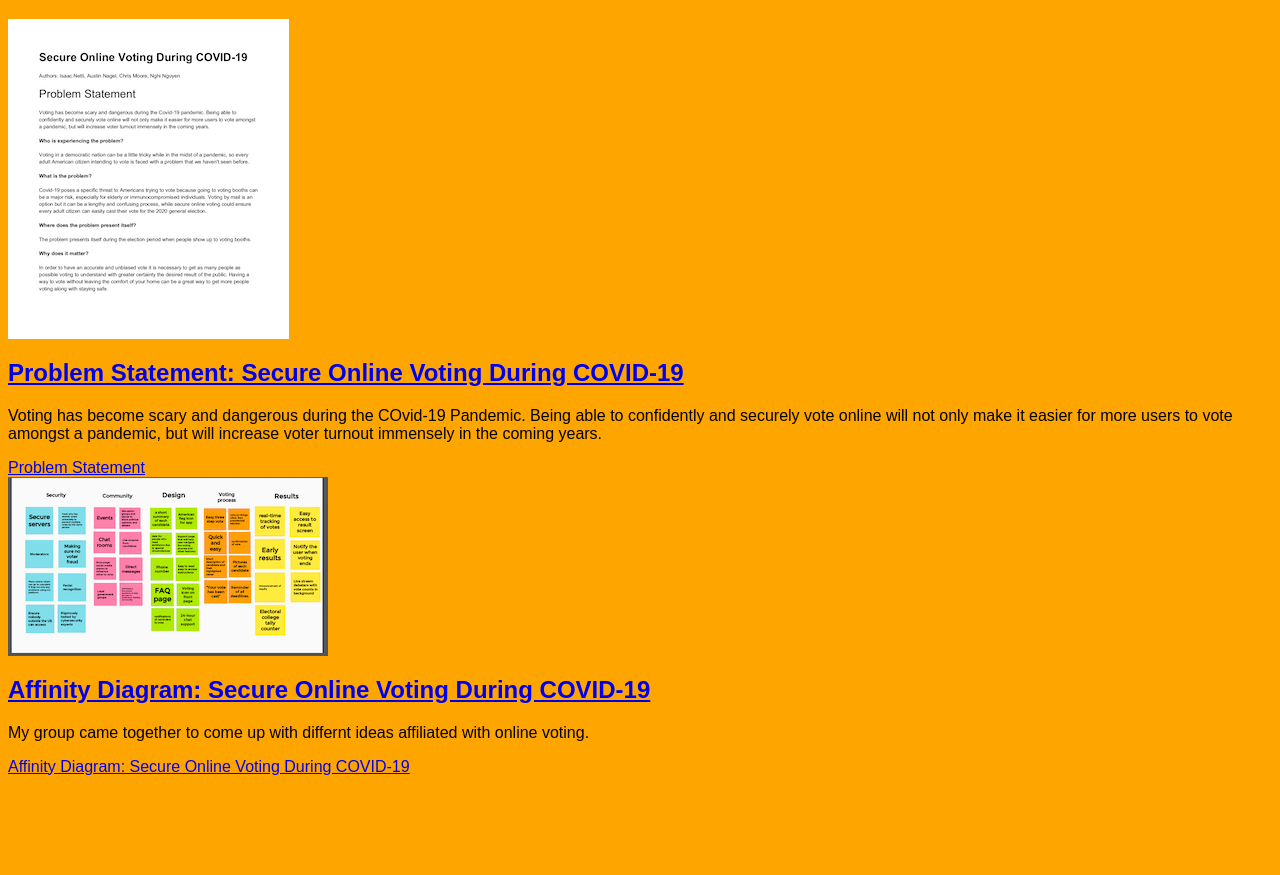
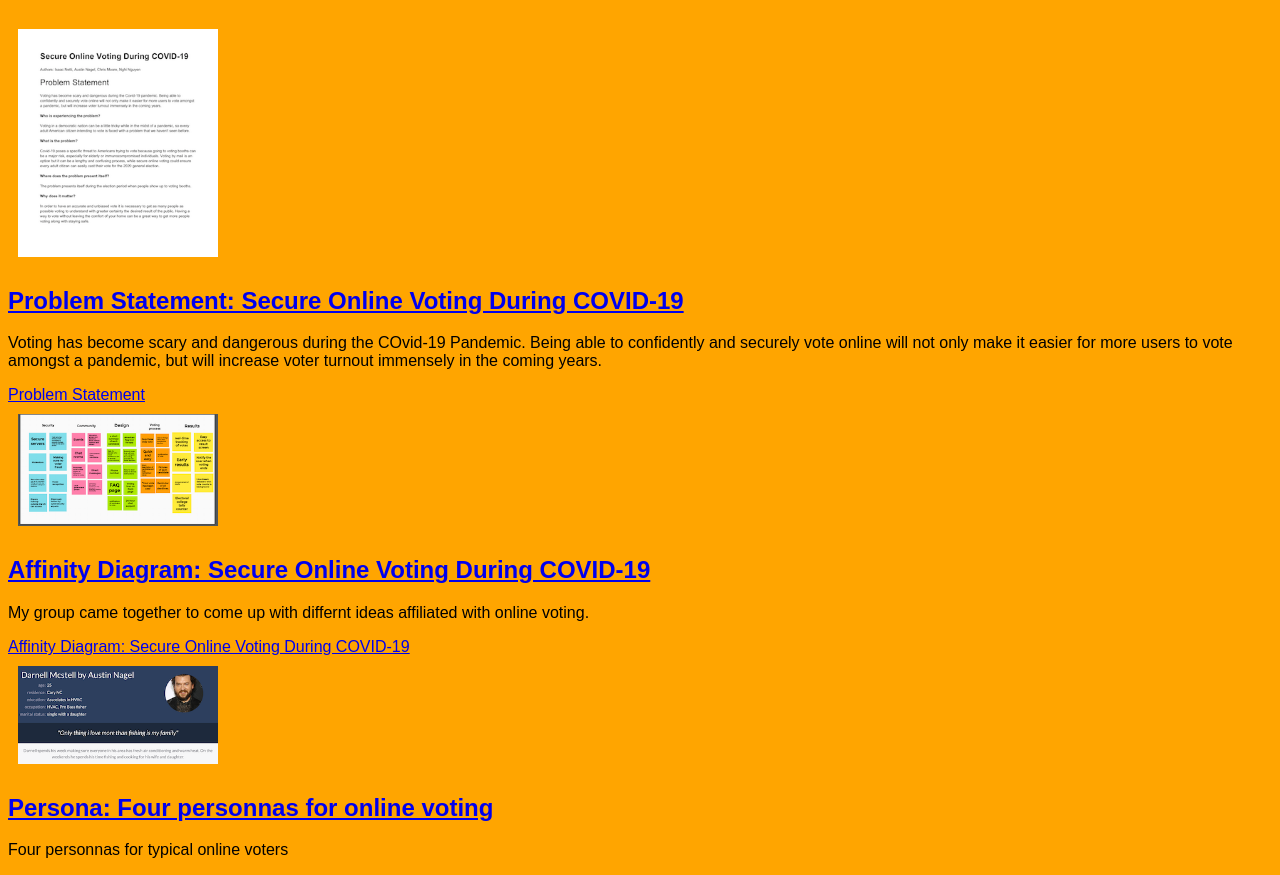
Before and after one commit to austinjnagel/austinjnagel.github.io, a plain HTML site: page index.html in a window 1280 px wide. Shown: the part 87-962 px from the top of the page. Before the commit the page ends 871 px from the top, so only its background shows below. Drawn offline with Linux system fonts and the light colour scheme.

Commit message:
Add files via upload

```diff
--- a/index.html
+++ b/index.html
@@ -31,5 +31,15 @@ Hello World!
                 <a href="FIles/Affinity-diagram.pdf">Affinity Diagram: Secure Online Voting During COVID-19</a>
             </section>
         </Section>
+         <!-- Persona Assignment -->
+         <Section class= "assignment">
+            <a href="FIles/Persona.pdf"><img src ="images/Persona.png"></a>
+            <section class="ass-details">
+                <a href="FIles/Persona.pdf""><h2>Persona: Four personnas for online voting </h2></a>
+                <p>
+                    Four personnas for typical online voters
+                </p>
+            </section>
+        </Section>
     </body>
 </html>
--- a/styles.css
+++ b/styles.css
@@ -1,6 +1,19 @@
 body {
     background:orange;
     font-family: Arial, Helvetica, sans-serif;
+}
+
+.assingment {
+    display:flex;
+    padding:10px;
+    margin:10px;
+
+}
+
+.assignment img {
+    width:200px;
+    padding:10px;
+
 }
 h1 {
     color:purple;
```
Also changed, not shown: images/Persona.png (added), 1 other file.
